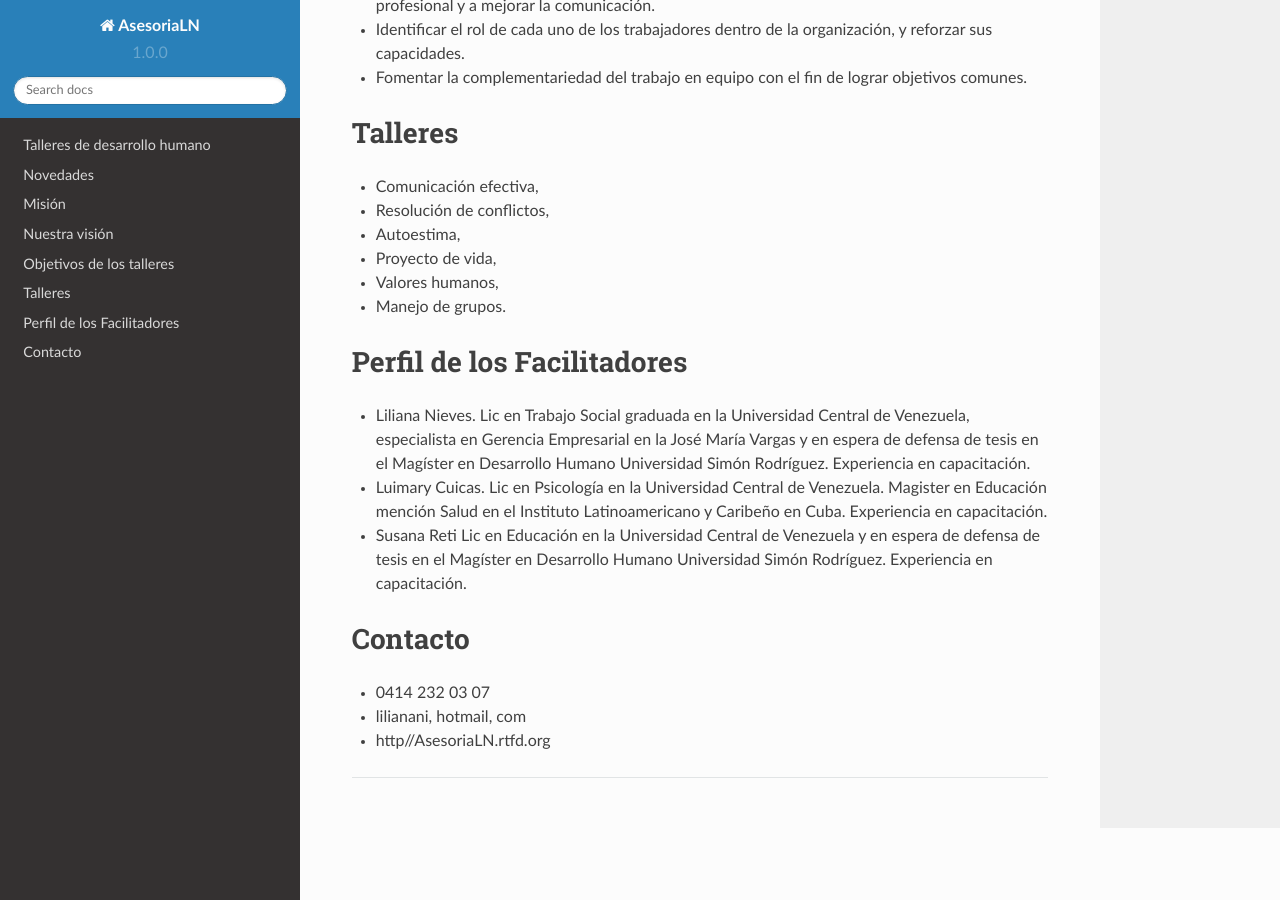
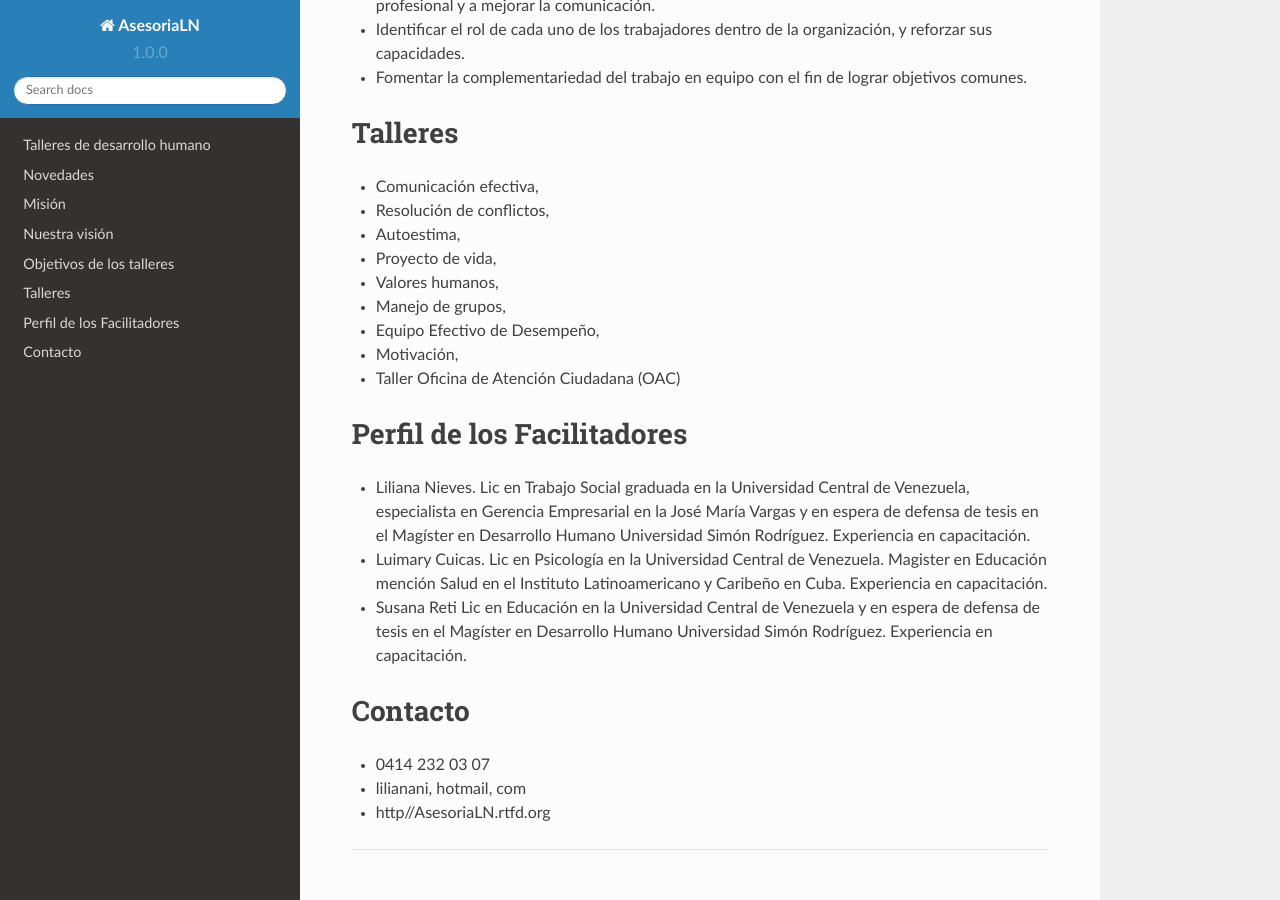
Before and after one commit to capacitaciones-ln/AsesoriaLN, a Sphinx documentation site: the page built from docs/index.rst, in a window 1280 px wide and 900 px high, scrolled down 2244 px. Built offline with Sphinx 7.4.7 and the Read the Docs theme 2.0.0, drawn with Linux system fonts in a browser that asks for light colours.

Commit message:
Update index.rst

```diff
--- a/docs/index.rst
+++ b/docs/index.rst
@@ -75,7 +75,11 @@ Talleres
 *   Autoestima,
 *   Proyecto de vida,
 *   Valores humanos,
-*   Manejo de grupos.
+*   Manejo de grupos,
+*   Equipo Efectivo de Desempeño,
+*   Motivación,
+*   Taller Oficina de Atención Ciudadana (OAC)
+
 
 Perfil de los Facilitadores
 ---------------------------
```
